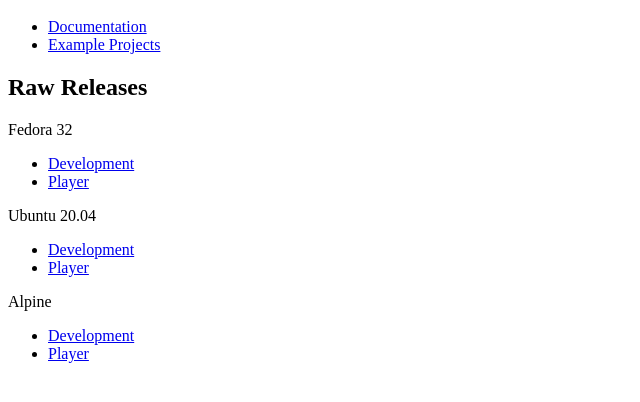
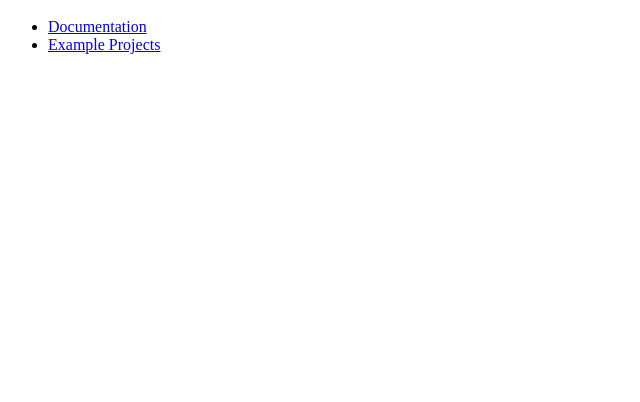
Before and after one commit to solarsailengine/solarsailengine.github.io, a plain HTML site: page index.html in a window 1280 px wide. Shown: the part 48-450 px from the top of the page, without its empty margins (0-640 px from the left). Drawn offline with Linux system fonts and the light colour scheme.

Commit message:
Update index.html

```diff
--- a/index.html
+++ b/index.html
@@ -4,23 +4,3 @@
 <li><a href="https://solarsailengine.github.io/docs/">Documentation</a></li>
 <li><a href="http://github.com/solarsailengine">Example Projects</a></li>
 </ul>
-
-<h2>Raw Releases</h2>
-
-<p>Fedora 32</p>
-<ul>
-<li><a href="https://releases.solarsailengine.com/0.0.0/fedora/solarsail-engine-0.0.0-fedora-32-x86_64-devel.tar.bz2">Development</a></li>
-<li><a href="https://releases.solarsailengine.com/0.0.0/fedora/solarsail-player-0.0.0-fedora-32-x86_64.tar.bz2">Player</a></li>
-</ul>
-
-<p>Ubuntu 20.04</p>
-<ul>
-<li><a href="https://releases.solarsailengine.com/0.0.0/ubuntu/solarsail-engine-0.0.0-ubuntu-20.04-x86_64-devel.tar.bz2">Development</a></li>
-<li><a href="https://releases.solarsailengine.com/0.0.0/ubuntu/solarsail-player-0.0.0-ubuntu-20.04-x86_64.tar.bz2">Player</a></li>
-</ul>
-
-<p>Alpine</p>
-<ul>
-<li><a href="https://releases.solarsailengine.com/0.0.0/alpine/solarsail-engine-0.0.0-alpine-3.12.0-x86_64-devel.tar.bz2">Development</a></li>
-<li><a href="https://releases.solarsailengine.com/0.0.0/alpine/solarsail-player-0.0.0-alpine-3.12.0-x86_64.tar.bz2">Player</a></li>
-</ul>
```
